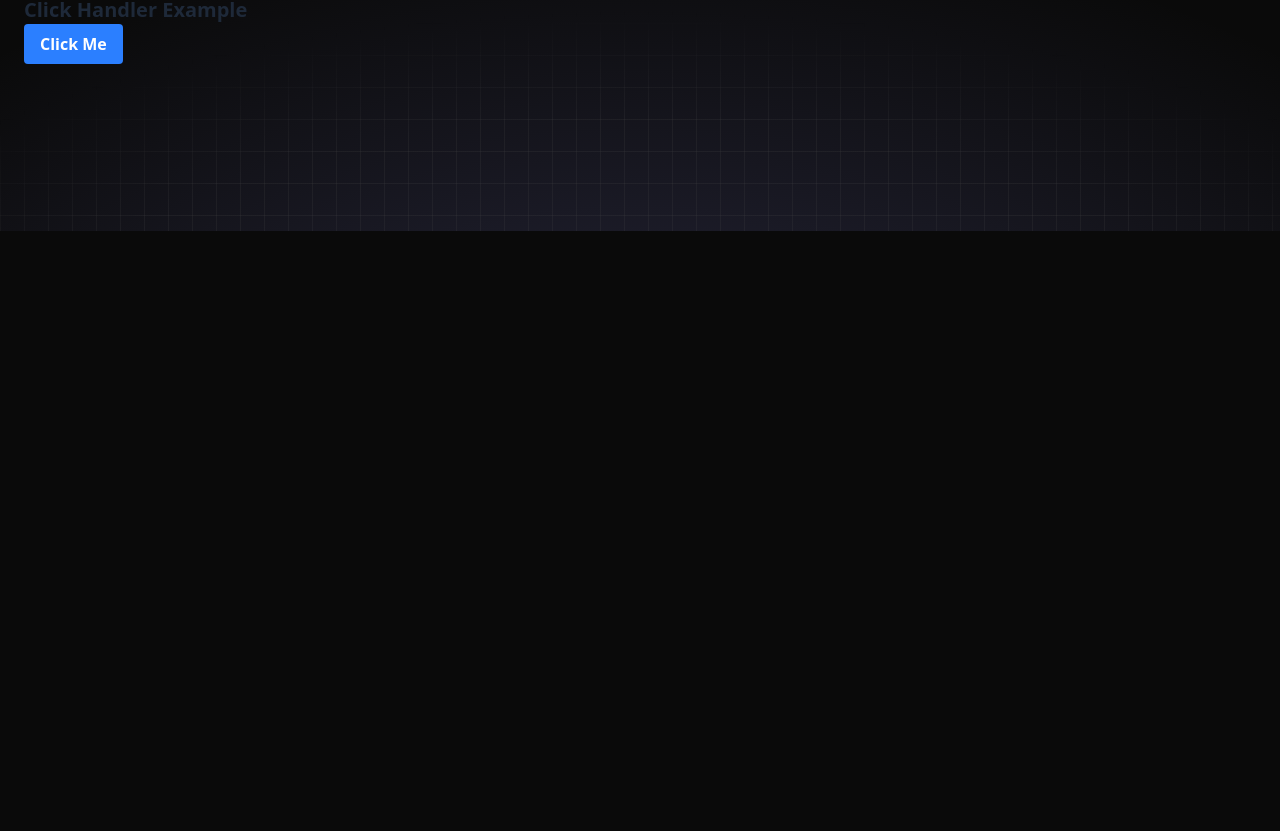
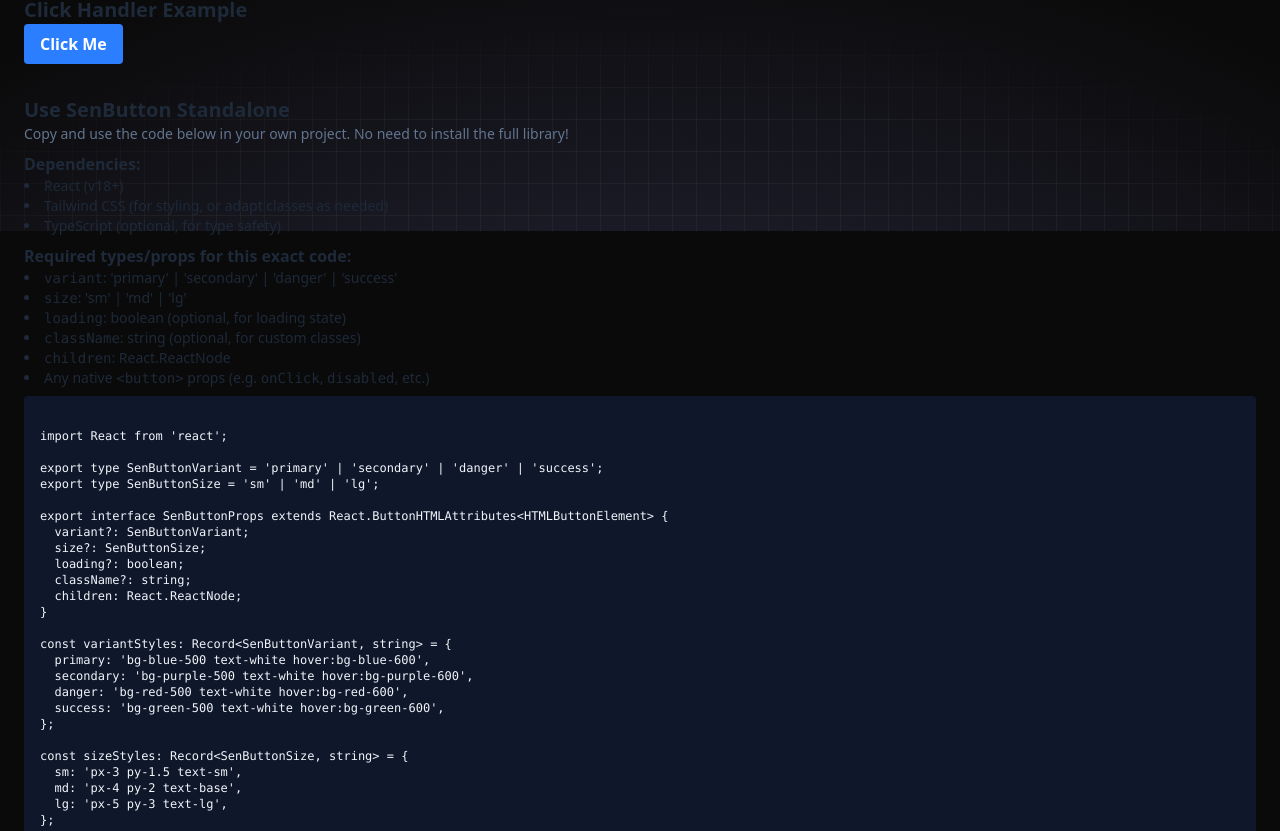
Before and after one commit to geryenkohawsen/sen-ui, a Next.js app: page /components/button in a window 1280 px wide. Shown: the part 569-1400 px from the top of the page. Before the commit the page ends 800 px from the top, so only its background shows below. Built offline with nearby package versions, Linux system fonts and the light colour scheme.

Commit message:
feat: add standalone usage section with code examples and dependencies for SenButton

```diff
--- a/app/components/button/page.tsx
+++ b/app/components/button/page.tsx
@@ -56,6 +56,117 @@ export default function PageButton() {
         <h2 className="text-xl font-semibold">Click Handler Example</h2>
         <ButtonClickExample />
       </section>
+
+      {/* Raw Code & Dependencies */}
+      <section>
+        <h2 className="mt-8 text-xl font-semibold">Use SenButton Standalone</h2>
+        <p className="mb-2 text-sm text-slate-500">
+          Copy and use the code below in your own project. No need to install
+          the full library!
+        </p>
+        <div className="mb-2">
+          <strong>Dependencies:</strong>
+          <ul className="list-inside list-disc text-sm">
+            <li>React (v18+)</li>
+            <li>Tailwind CSS (for styling, or adapt classes as needed)</li>
+            <li>TypeScript (optional, for type safety)</li>
+          </ul>
+        </div>
+        <div className="mb-2">
+          <strong>Required types/props for this exact code:</strong>
+          <ul className="list-inside list-disc text-sm">
+            <li>
+              <code>variant</code>: &apos;primary&apos; | &apos;secondary&apos;
+              | &apos;danger&apos; | &apos;success&apos;
+            </li>
+            <li>
+              <code>size</code>: &apos;sm&apos; | &apos;md&apos; |
+              &apos;lg&apos;
+            </li>
+            <li>
+              <code>loading</code>: boolean (optional, for loading state)
+            </li>
+            <li>
+              <code>className</code>: string (optional, for custom classes)
+            </li>
+            <li>
+              <code>children</code>: React.ReactNode
+            </li>
+            <li>
+              Any native <code>&lt;button&gt;</code> props (e.g.{' '}
+              <code>onClick</code>, <code>disabled</code>, etc.)
+            </li>
+          </ul>
+        </div>
+        <pre className="overflow-x-auto rounded bg-slate-900 p-4 text-xs text-slate-100">
+          <code>{String.raw`
+import React from 'react';
+
+export type SenButtonVariant = 'primary' | 'secondary' | 'danger' | 'success';
+export type SenButtonSize = 'sm' | 'md' | 'lg';
+
+export interface SenButtonProps extends React.ButtonHTMLAttributes<HTMLButtonElement> {
+  variant?: SenButtonVariant;
+  size?: SenButtonSize;
+  loading?: boolean;
+  className?: string;
+  children: React.ReactNode;
+}
+
+const variantStyles: Record<SenButtonVariant, string> = {
+  primary: 'bg-blue-500 text-white hover:bg-blue-600',
+  secondary: 'bg-purple-500 text-white hover:bg-purple-600',
+  danger: 'bg-red-500 text-white hover:bg-red-600',
+  success: 'bg-green-500 text-white hover:bg-green-600',
+};
+
+const sizeStyles: Record<SenButtonSize, string> = {
+  sm: 'px-3 py-1.5 text-sm',
+  md: 'px-4 py-2 text-base',
+  lg: 'px-5 py-3 text-lg',
+};
+
+export function SenButton({
+  variant = 'primary',
+  size = 'md',
+  loading = false,
+  className = '',
+  children,
+  ...props
+}: SenButtonProps) {
+  const isDisabled = loading || props.disabled;
+  const isOnlyDisabled = !loading && props.disabled;
+
+  return (
+    <button
+      className={[
+        'relative inline-flex cursor-pointer items-center justify-center gap-2 rounded font-bold transition-colors duration-150',
+        variantStyles[variant],
+        sizeStyles[size],
+        isDisabled && 'cursor-not-allowed',
+        isOnlyDisabled && 'bg-gray-400 text-gray-700 hover:bg-gray-400',
+        className
+      ].filter(Boolean).join(' ')}
+      disabled={isDisabled}
+      {...props}
+    >
+      {loading && (
+        <span className="absolute inset-0 flex items-center justify-center">
+          {/* You can use your own spinner here */}
+          <svg width="16" height="16" fill="none" viewBox="0 0 16 16" className="animate-spin text-inherit"><circle cx="8" cy="8" r="7" stroke="currentColor" strokeWidth="2" opacity="0.25"/><path d="M15 8A7 7 0 1 1 8 1" stroke="currentColor" strokeWidth="2"/></svg>
+        </span>
+      )}
+      <span className={loading ? 'opacity-0' : ''}>{children}</span>
+    </button>
+  );
+}
+`}</code>
+        </pre>
+        <p className="mt-2 text-xs text-slate-400">
+          You can customize the styles, props, or loading spinner as needed for
+          your project.
+        </p>
+      </section>
     </div>
   )
 }
```
